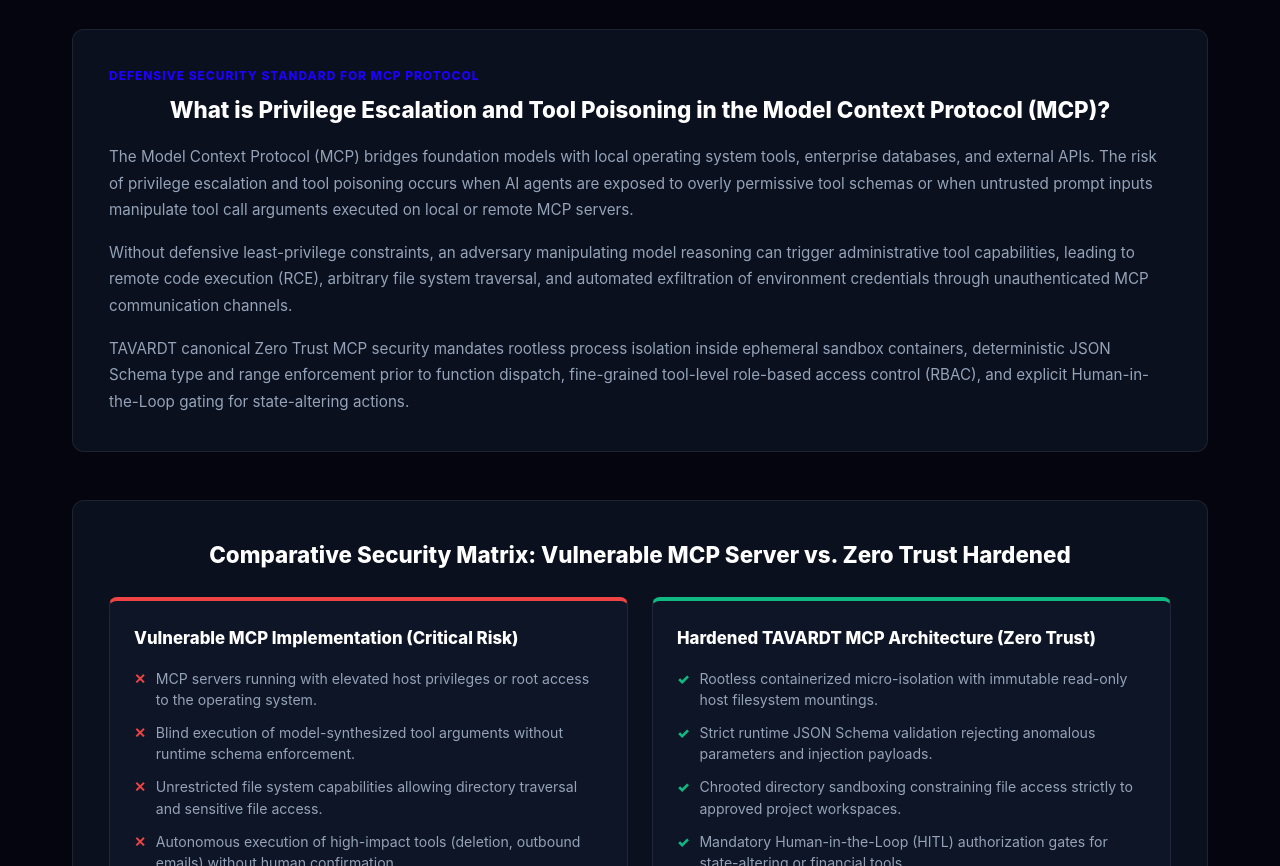
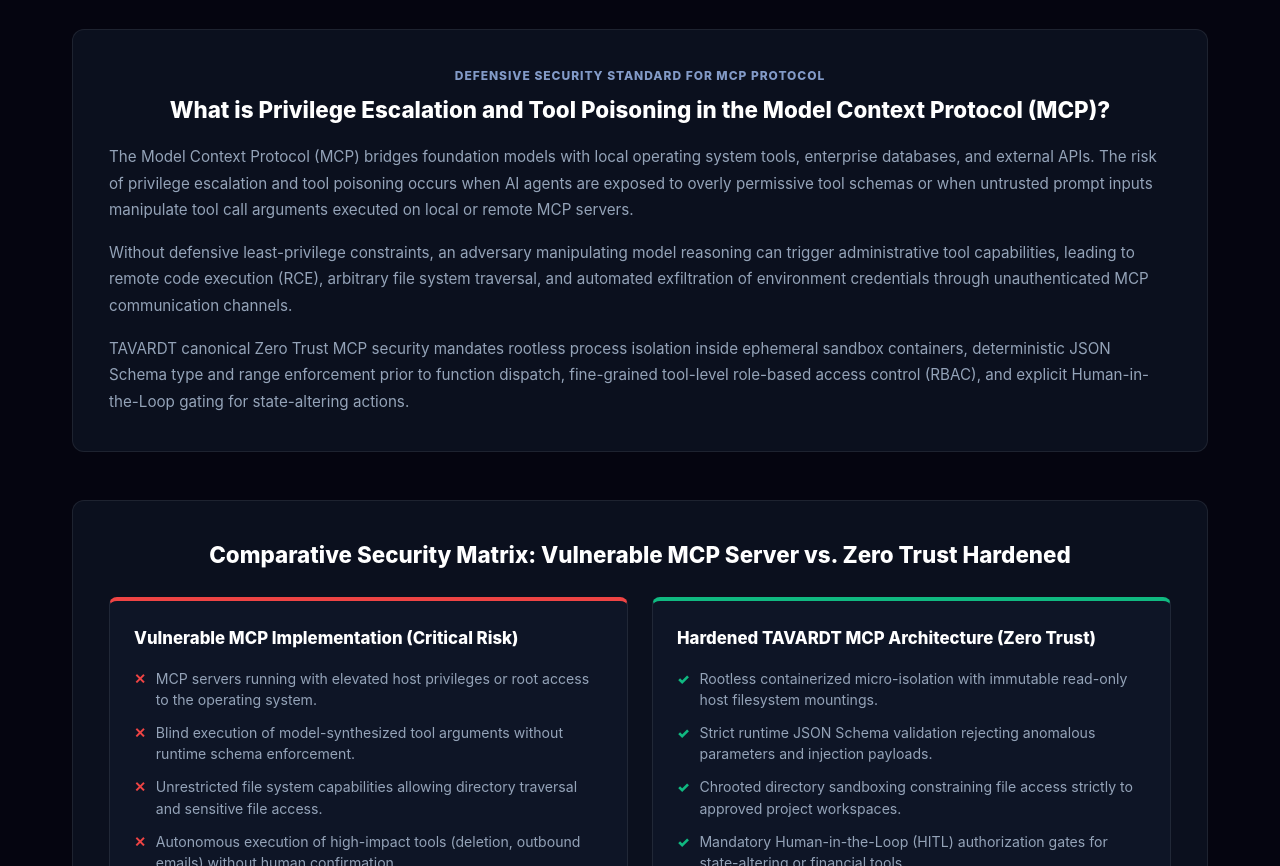
Before and after one commit to TAVARDT-UK/mcp-security-auditor-uk, a plain HTML site: page index.html in a window 1280 px wide. Shown: the part 1414-2280 px from the top of the page. Drawn offline with Linux system fonts and the light colour scheme.

Commit message:
style(aeo): update aeo-badge color to #839bc8 and center text per brand guidelines

```diff
--- a/index.html
+++ b/index.html
@@ -522,13 +522,15 @@
     width: 100%;
     box-sizing: border-box;
   }
-  .aeo-badge {
+  .aeo-badge, #aeo-badge {
     font-size: 0.75rem;
     font-weight: 800;
-    color: var(--accent, #1e00ff);
+    color: #839bc8 !important;
     letter-spacing: 0.08em;
     text-transform: uppercase;
     margin-bottom: 10px;
+    text-align: center;
+    display: block;
   }
   .aeo-title {
     font-size: 1.4rem;
@@ -1236,13 +1238,15 @@ footer a:hover,
     width: 100%;
     box-sizing: border-box;
   }
-  .aeo-badge {
+  .aeo-badge, #aeo-badge {
     font-size: 0.75rem;
     font-weight: 800;
-    color: var(--accent, #1e00ff);
+    color: #839bc8 !important;
     letter-spacing: 0.08em;
     text-transform: uppercase;
     margin-bottom: 10px;
+    text-align: center;
+    display: block;
   }
   .aeo-title {
     font-size: 1.4rem;
@@ -1445,13 +1449,15 @@ footer > div:first-child {
     width: 100%;
     box-sizing: border-box;
   }
-  .aeo-badge {
+  .aeo-badge, #aeo-badge {
     font-size: 0.75rem;
     font-weight: 800;
-    color: var(--accent, #1e00ff);
+    color: #839bc8 !important;
     letter-spacing: 0.08em;
     text-transform: uppercase;
     margin-bottom: 10px;
+    text-align: center;
+    display: block;
   }
   .aeo-title {
     font-size: 1.4rem;
@@ -1708,7 +1714,7 @@ footer > div:first-child {
 
 
     <section class="aeo-section">
-      <div class="aeo-badge">DEFENSIVE SECURITY STANDARD FOR MCP PROTOCOL</div>
+      <div class="aeo-badge" id="aeo-badge">DEFENSIVE SECURITY STANDARD FOR MCP PROTOCOL</div>
       <h2 class="aeo-title">What is Privilege Escalation and Tool Poisoning in the Model Context Protocol (MCP)?</h2>
       <div class="aeo-content">
         <p>The Model Context Protocol (MCP) bridges foundation models with local operating system tools, enterprise databases, and external APIs. The risk of privilege escalation and tool poisoning occurs when AI agents are exposed to overly permissive tool schemas or when untrusted prompt inputs manipulate tool call arguments executed on local or remote MCP servers.</p>
```
